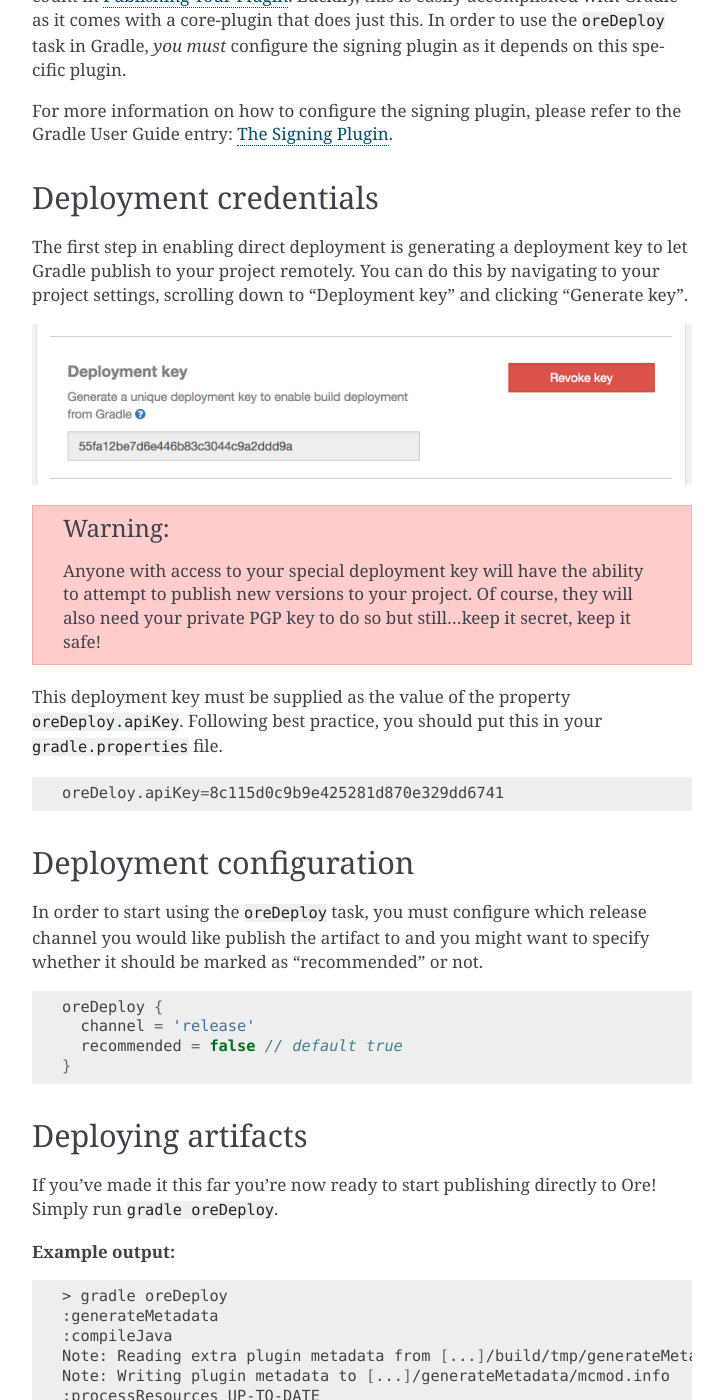
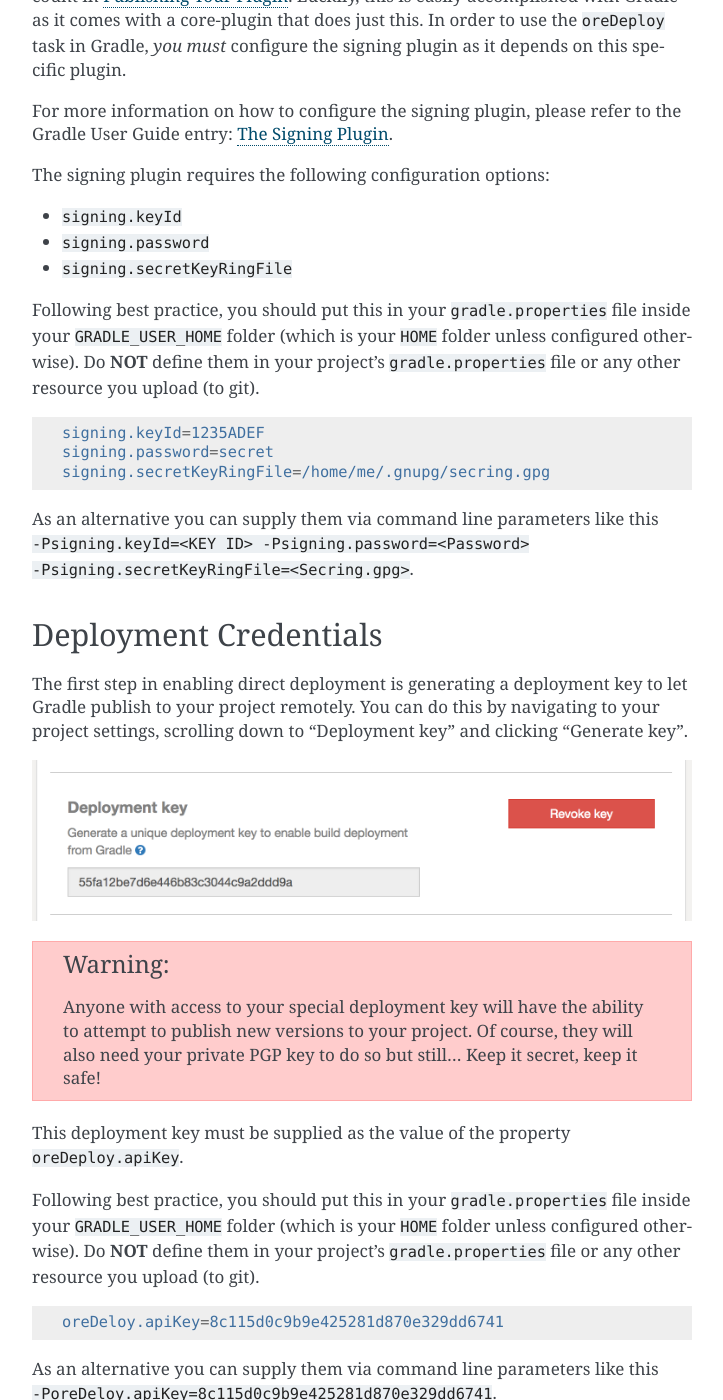
Before and after one commit to SpongePowered/SpongeDocs, a Sphinx documentation site: the page built from source/ore/gradle-deploy.rst, in a window 1280 px wide and 1400 px high, scrolled down 483 px. Shown: the whole window, without its empty margins (388-1111 px from the left). Built offline with Sphinx 7.4.7, drawn with Linux system fonts in a browser that asks for light colours; pages that are not in the unit, such as notebooks, are missing from menus; some of the changed text lies outside the part shown.

Commit message:
Fix issues mentioned in comments + fix style

```diff
--- a/source/ore/gradle-deploy.rst
+++ b/source/ore/gradle-deploy.rst
@@ -1,5 +1,5 @@
 ==================
-Deploy from Gradle
+Deploy From Gradle
 ==================
 
 SpongeGradle_ makes it easy for plugin developers to deploy new versions of their plugin directly to Ore without even
@@ -7,9 +7,10 @@ needing to open a browser. Once you have created a project on Ore and have publi
 plugin, you can begin to deploy new versions of your plugin from your build script.
 
 .. tip::
+
     For more info on how to get started with Gradle and Sponge, check out :doc:`/plugin/project/gradle`.
 
-Configuring the signing plugin
+Configuring The Signing Plugin
 ==============================
 
 Like all Ore uploads, the artifacts you publish from Gradle must be signed with the PGP private key that corresponds to
@@ -20,7 +21,26 @@ configure the signing plugin as it depends on this specific plugin.
 For more information on how to configure the signing plugin, please refer to the Gradle User Guide entry:
 `The Signing Plugin <https://docs.gradle.org/current/userguide/signing_plugin.html>`__.
 
-Deployment credentials
+The signing plugin requires the following configuration options:
+
+* ``signing.keyId``
+* ``signing.password``
+* ``signing.secretKeyRingFile``
+
+Following best practice, you should put this in your ``gradle.properties`` file inside your ``GRADLE_USER_HOME`` folder
+(which is your ``HOME`` folder unless configured otherwise). Do **NOT** define them in your project's
+``gradle.properties`` file or any other resource you upload (to git).
+
+.. code-block:: properties
+
+    signing.keyId=1235ADEF
+    signing.password=secret
+    signing.secretKeyRingFile=/home/me/.gnupg/secring.gpg
+
+As an alternative you can supply them via command line parameters like this
+``-Psigning.keyId=<KEY ID> -Psigning.password=<Password> -Psigning.secretKeyRingFile=<Secring.gpg>``.
+
+Deployment Credentials
 ======================
 
 The first step in enabling direct deployment is generating a deployment key to let Gradle publish to your project
@@ -32,17 +52,25 @@ remotely. You can do this by navigating to your project settings, scrolling down
     :alt: Deployment key
 
 .. warning::
+
     Anyone with access to your special deployment key will have the ability to attempt to publish new versions to
-    your project. Of course, they will also need your private PGP key to do so but still...keep it secret, keep it safe!
+    your project. Of course, they will also need your private PGP key to do so but still... Keep it secret, keep it
+    safe!
 
-This deployment key must be supplied as the value of the property ``oreDeploy.apiKey``. Following best practice, you
-should put this in your ``gradle.properties`` file.
+This deployment key must be supplied as the value of the property ``oreDeploy.apiKey``.
 
-.. code-block:: bash
+Following best practice, you should put this in your ``gradle.properties`` file inside your ``GRADLE_USER_HOME`` folder
+(which is your ``HOME`` folder unless configured otherwise). Do **NOT** define them in your project's
+``gradle.properties`` file or any other resource you upload (to git).
+
+.. code-block:: properties
 
     oreDeloy.apiKey=8c115d0c9b9e425281d870e329dd6741
 
-Deployment configuration
+As an alternative you can supply them via command line parameters like this
+``-PoreDeloy.apiKey=8c115d0c9b9e425281d870e329dd6741``.
+
+Deployment Configuration
 ========================
 
 In order to start using the ``oreDeploy`` task, you must configure which release channel you would like publish the
@@ -55,7 +83,7 @@ artifact to and you might want to specify whether it should be marked as "recomm
       recommended = false // default true
     }
 
-Deploying artifacts
+Deploying Artifacts
 ===================
 
 If you've made it this far you're now ready to start publishing directly to Ore! Simply run ``gradle oreDeploy``.
```
